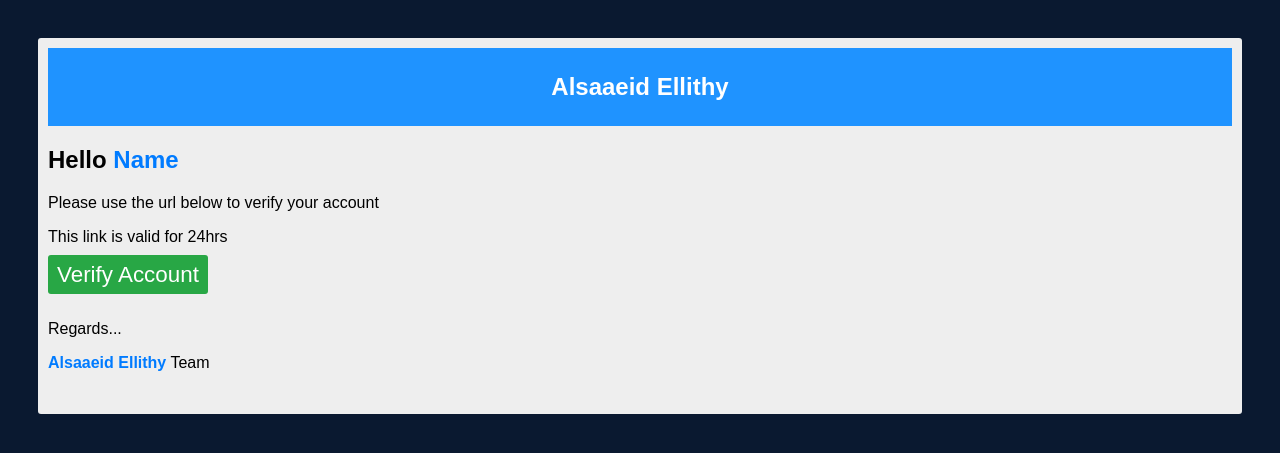
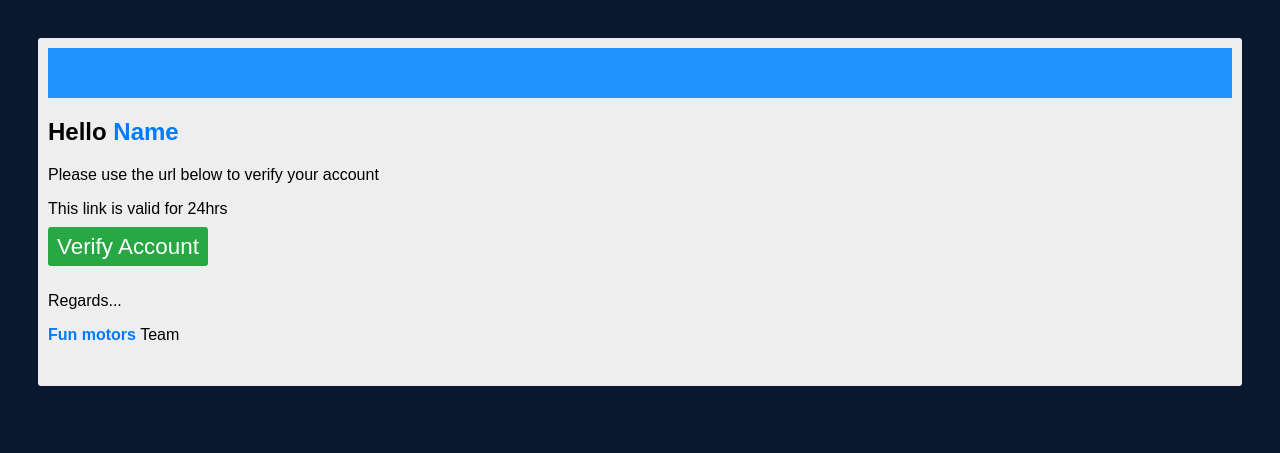
Before and after one commit to elsaaeid/fun-motors, a Node server app: template backend/views/testEmail.html in a window 1280 px wide. Shown: the top 453 px of the page. Run offline with Node 20, Linux system fonts and the light colour scheme; the template is opened without the code that fills it, so the values that code supplies are empty; some libraries are stand-ins or nearby versions.

Commit message:
deploy changes of mean stack project

```diff
--- a/backend/views/changePassword.handlebars
+++ b/backend/views/changePassword.handlebars
@@ -24,7 +24,7 @@
   <body>
     <div class="container">
       <div class="logo flex-center">
-        <h2 class="color-white">Alsaaeid Ellithy</h2>
+        <h2 class="color-white">Fun motors</h2>
       </div>
       <h2>Hello <span class="color-primary">{{name}}</span></h2>
       <p>This is to notify you that your account password was changed.</p>
@@ -34,7 +34,7 @@
 
       <div class="my">
         <p>Regards...</p>
-        <p><b class="color-primary">Alsaaeid Ellithy</b> Team</p>
+        <p><b class="color-primary">Fun motors</b> Team</p>
       </div>
     </div>
   </body>
--- a/backend/views/changeRole.handlebars
+++ b/backend/views/changeRole.handlebars
@@ -24,7 +24,7 @@
   <body>
     <div class="container">
       <div class="logo flex-center">
-        <h2 class="color-white">Alsaaeid Ellithy</h2>
+        <h2 class="color-white">Fun motors</h2>
       </div>
       <h2>Hello <span class="color-primary">{{name}}</span></h2>
       <p>This is to notify you that your account role was changed.</p>
@@ -34,7 +34,7 @@
 
       <div class="my">
         <p>Regards...</p>
-        <p><b class="color-primary">Alsaaeid Ellithy</b> Team</p>
+        <p><b class="color-primary">Fun motors</b> Team</p>
       </div>
     </div>
   </body>
--- a/backend/views/forgotPassword.handlebars
+++ b/backend/views/forgotPassword.handlebars
@@ -24,7 +24,7 @@
   <body>
     <div class="container">
       <div class="logo flex-center">
-        <h2 class="color-white">Alsaaeid Ellithy</h2>
+        <h2 class="color-white">Fun motors</h2>
       </div>
       <h2>Hello <span class="color-primary">{{name}}</span></h2>
       <p>Please use the url below to reset your password</p>
@@ -34,7 +34,7 @@
 
       <div class="my">
         <p>Regards...</p>
-        <p><b class="color-primary">Alsaaeid Ellithy</b> Team</p>
+        <p><b class="color-primary">Fun motors</b> Team</p>
       </div>
     </div>
   </body>
--- a/backend/views/loginCode.handlebars
+++ b/backend/views/loginCode.handlebars
@@ -24,7 +24,7 @@
   <body>
     <div class="container">
       <div class="logo flex-center">
-        <h2 class="color-white">Alsaaeid Ellithy</h2>
+        <h2 class="color-white">Fun motors</h2>
       </div>
       <h2>Hello <span class="color-primary">{{name}}</span></h2>
       <p>Please use the 6 digit code to login to your account</p>
@@ -36,7 +36,7 @@
 
       <div class="my">
         <p>Regards...</p>
-        <p><b class="color-primary">Alsaaeid Ellithy</b> Team</p>
+        <p><b class="color-primary">Fun motors</b> Team</p>
       </div>
     </div>
   </body>
--- a/backend/views/test.handlebars
+++ b/backend/views/test.handlebars
@@ -24,7 +24,7 @@
   <body>
     <div class="container">
       <div class="logo flex-center">
-        <h2 class="color-white">Alsaaeid Ellithy</h2>
+        <h2 class="color-white">Fun motors</h2>
       </div>
       <h2>Hello <span class="color-primary">{{name}}</span></h2>
       <p>Please use the url below to verify your account</p>
@@ -34,7 +34,7 @@
 
       <div class="my">
         <p>Regards...</p>
-        <p><b class="color-primary">Alsaaeid Ellithy</b> Team</p>
+        <p><b class="color-primary">Fun motors</b> Team</p>
       </div>
     </div>
   </body>
--- a/backend/views/testEmail.html
+++ b/backend/views/testEmail.html
@@ -85,7 +85,7 @@
   <body>
     <div class="container">
       <div class="logo flex-center">
-        <h2 class="color-white">Alsaaeid Ellithy</h2>
+        <h2 class="color-white"Fun motors</h2>
       </div>
       <h2>Hello <span class="color-primary">Name</span></h2>
       <p>Please use the url below to verify your account</p>
@@ -95,7 +95,7 @@
 
       <div class="my">
         <p>Regards...</p>
-        <p><b class="color-primary">Alsaaeid Ellithy</b> Team</p>
+        <p><b class="color-primary">Fun motors</b> Team</p>
       </div>
     </div>
   </body>
--- a/backend/views/verifyEmail.handlebars
+++ b/backend/views/verifyEmail.handlebars
@@ -24,7 +24,7 @@
   <body>
     <div class="container">
       <div class="logo flex-center">
-        <h2 class="color-white">Alsaaeid Ellithy</h2>
+        <h2 class="color-white">Fun motors</h2>
       </div>
       <h2>Hello <span class="color-primary">{{name}}</span></h2>
       <p>Please use the url below to verify your account</p>
@@ -34,7 +34,7 @@
 
       <div class="my">
         <p>Regards...</p>
-        <p><b class="color-primary">Alsaaeid Ellithy</b> Team</p>
+        <p><b class="color-primary">Fun motors</b> Team</p>
       </div>
     </div>
   </body>
```
